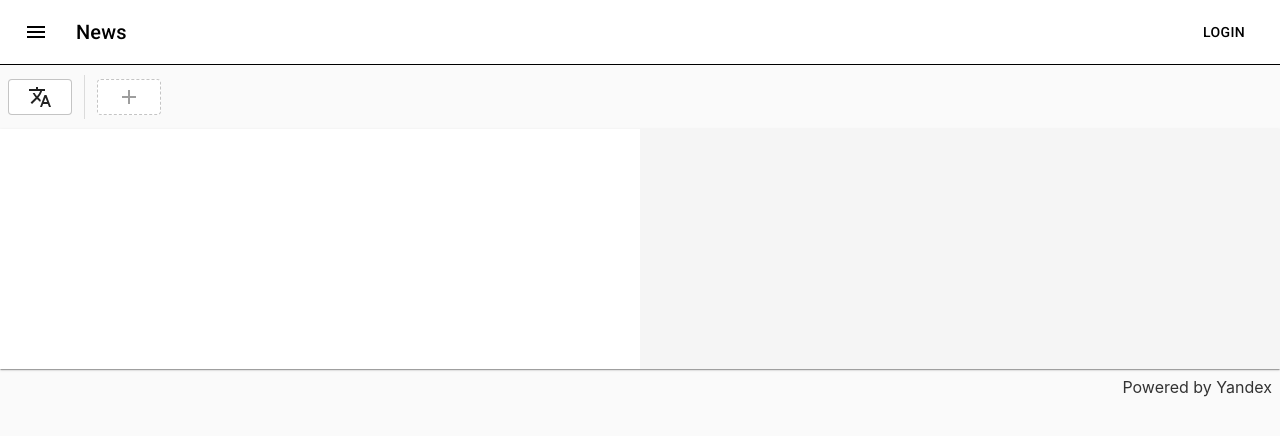
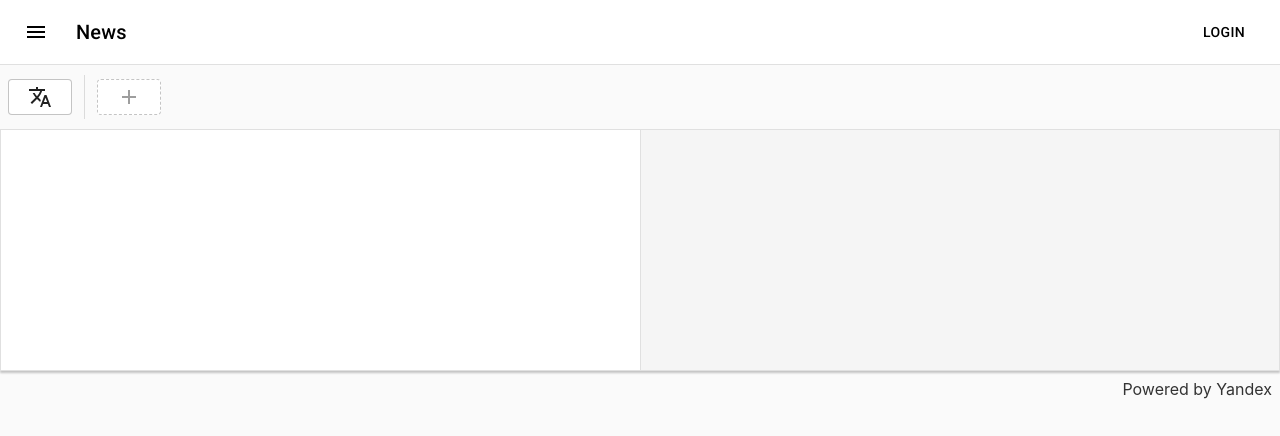
Before and after one commit to betafcc/in-other-words, a React (Create React App) app: page / in a window 1280 px wide. Shown: the top 436 px of the page. Built offline with nearby package versions, Linux system fonts and the light colour scheme.

Commit message:
more styling

```diff
--- a/src/components/AppBar.tsx
+++ b/src/components/AppBar.tsx
@@ -10,7 +10,7 @@ import { makeStyles } from '@material-ui/core/styles'
 const useStyles = makeStyles((theme) => ({
   appBar: {
     backgroundColor: 'white',
-    borderBottom: '1px solid black',
+    borderBottom: '1px solid rgba(0,0,0,0.12)',
     color: 'black',
   },
 
--- a/src/components/InOtherWords.tsx
+++ b/src/components/InOtherWords.tsx
@@ -63,6 +63,8 @@ const useStyles = makeStyles((theme) => ({
   },
 
   content: {
+    border: '1px solid rgba(0,0,0,0.12)',
+    boxShadow: '0 2px 2px rgba(0,0,0,0.22)',
     minHeight: '15em',
     display: 'flex',
     flexFlow: 'row nowrap',
@@ -92,6 +94,10 @@ const useStyles = makeStyles((theme) => ({
     outline: 'none',
     border: 'none',
     resize: 'none',
+  },
+
+  inputCard: {
+    borderRight: '1px solid rgba(0,0,0,0.12)',
   },
 
   outputRunning: {
@@ -146,8 +152,8 @@ export const InOtherWords: FC<State & Dispatchers> = ({
           />
         </div>
         <div className={classes.contentContainer}>
-          <Card className={classes.content} square elevation={1}>
-            <CardContent>
+          <Card className={classes.content} square elevation={0}>
+            <CardContent className={classes.inputCard}>
               <Textarea value={inputValue} onChange={(e) => setInput(e.target.value)} />
             </CardContent>
             <CardContent>
```
